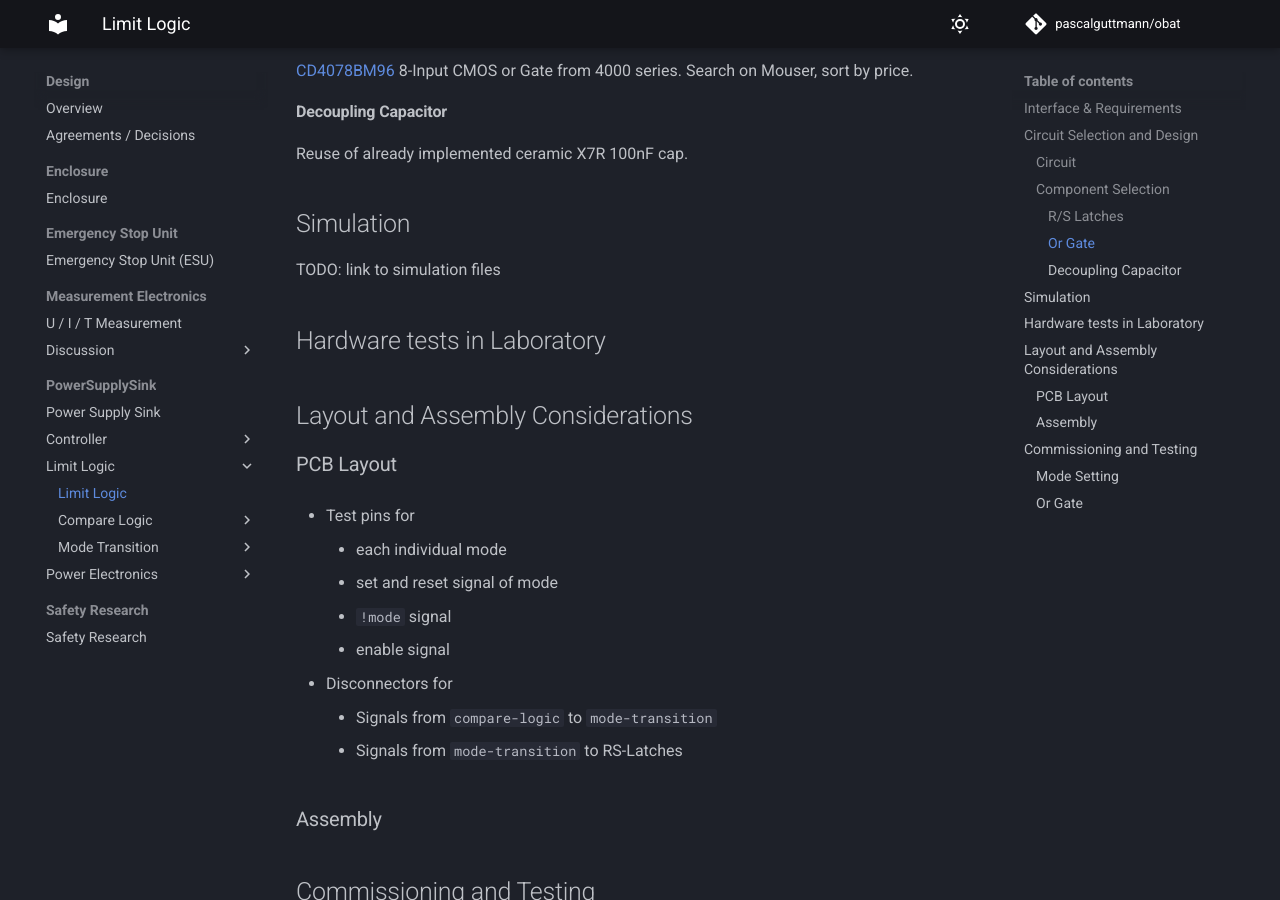
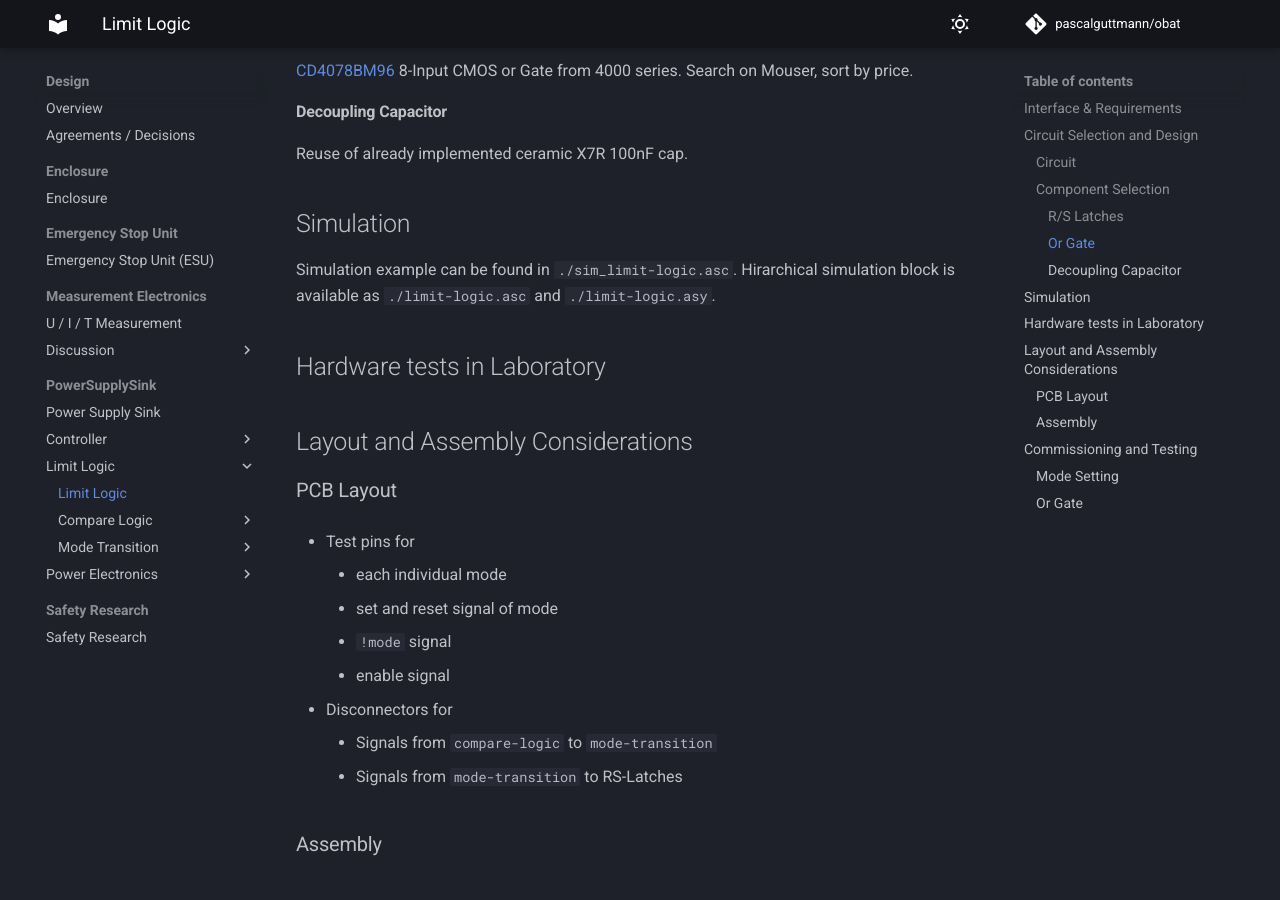
Before and after one commit to pascalguttmann/obat, an MkDocs documentation site: the page built from docs/design/pss/limit-logic/limit-logic.md, in a window 1280 px wide and 900 px high, scrolled down 2999 px. Built offline with MkDocs 1.6.1 and Material for MkDocs 9.7.7, drawn with Linux system fonts in a browser that asks for light colours; comment, search, counter and statistics services are not loaded.

Commit message:
add limit-logic ltspice simulation

```diff
--- a/docs/design/pss/limit-logic/limit-logic.md
+++ b/docs/design/pss/limit-logic/limit-logic.md
@@ -129,7 +129,9 @@ Reuse of already implemented ceramic X7R 100nF cap.
 
 ## Simulation
 
-TODO: link to simulation files
+Simulation example can be found in `./sim_limit-logic.asc`.
+Hirarchical simulation block is available as `./limit-logic.asc` and
+`./limit-logic.asy`.
 
 ## Hardware tests in Laboratory
 
```
Also changed, not shown: 4 other files.
